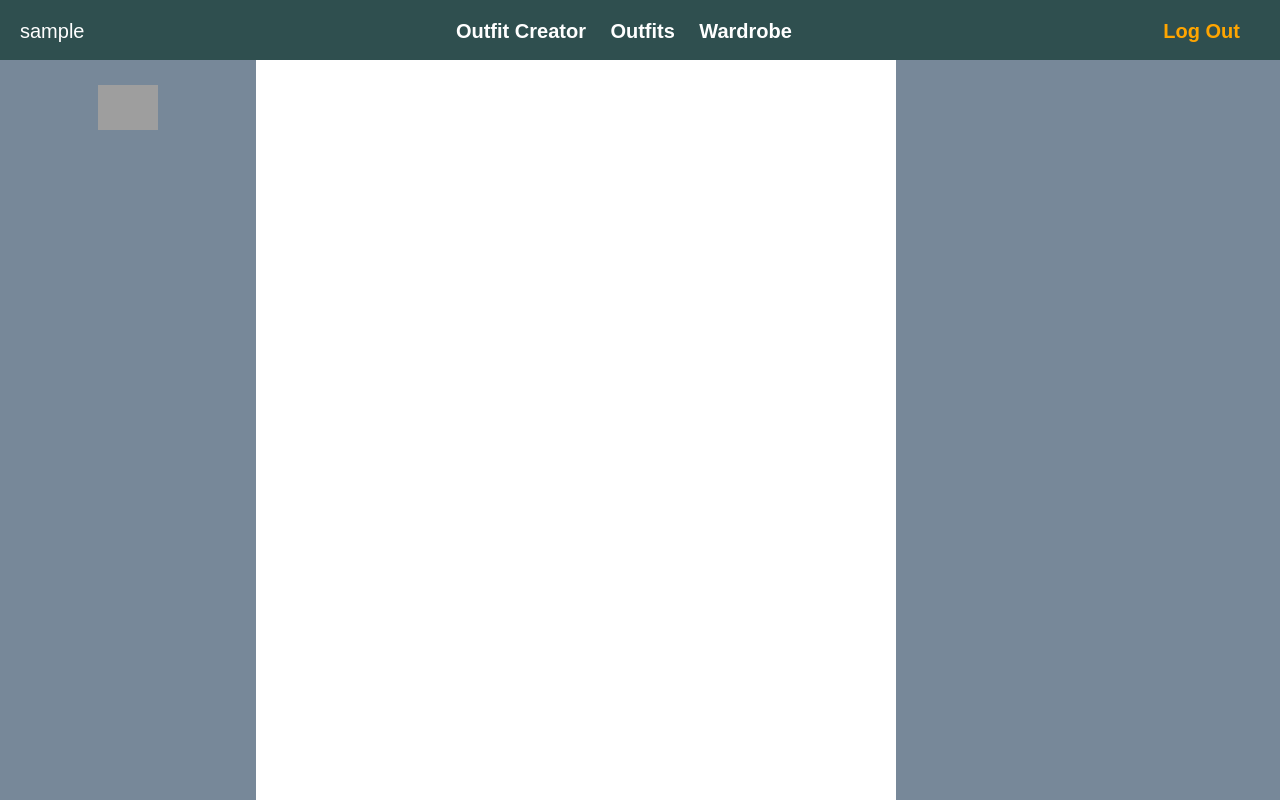
After one commit to hoangthienan95/FashionApp, a Flask app: template templates/outfit_creator.html in a window 1280 px wide. The commit adds this page. Run offline with Flask 2, Linux system fonts and the light colour scheme; the template is opened without the code that fills it: most values are stand-ins (such as "Sample title", 1, 10 or a date in 2020); parts of the project's set-up code (start-up, migrations or seed data) failed here and were passed over; grey boxes are pictures that could not be loaded.

Commit message:
Outfit creator

```diff
--- a/app.py
+++ b/app.py
@@ -148,7 +148,10 @@
         return redirect('/')
 
     user = db.session.query(User).filter(User.id == session[USER_ID_KEY]).one()
-    return render_template('', username=user.username)
+    return render_template('outfit_creator.html',
+                           username=user.username,
+                           user_wardrobe=user.wardrobe_items,
+                           categories=similarity.MERGED_CATEGORIES)
 
 
 @app.route('/api/add_outfit_item')
--- a/similarity.py
+++ b/similarity.py
@@ -22,6 +22,16 @@
 
 ITEM_METADATA_FILE_PATH = 'data/item_metadata.json'
 CATEGORIES_FILE_PATH = 'data/categories.csv'
+
+MERGED_CATEGORIES = [
+    'hats',
+    'tops',
+    'bottoms',
+    'all-body',
+    'shoes',
+    'bags',
+    'accessories'
+]
 
 
 def load_all_items(session: Session):
--- a/static/styles.css
+++ b/static/styles.css
@@ -10,6 +10,7 @@
 .form-container {
     width: auto;
     text-align: center;
+    margin-top: 50px;
 }
 
 .form-input {
@@ -30,7 +31,6 @@
 .nav {
     width: auto;
     height: 60px;
-    margin-bottom: 50px;
 
     text-align: center;
     background-color: darkslategray;
@@ -105,3 +105,64 @@
     width: 100px;
     margin: 20px;
 }
+
+
+/* ------------------------------ */
+
+.creator-container {
+    width: auto;
+    height: calc(100vh - 60px);
+    display: flex;
+    flex-direction: row;
+    justify-content: center;
+    align-items: flex-start;
+}
+
+.creator-wardrobe {
+    width: 20%;
+    height: 100%;
+
+    padding-top: 20px;
+    box-sizing: border-box;
+
+    background-color: lightslategray;
+
+    overflow: scroll;
+    text-align: center;
+}
+
+.creator-outfit {
+    width: 50%;
+    height: 100%;
+
+    text-align: center;
+}
+
+.creator-recommend {
+    width: 30%;
+    height: 100%;
+    background-color: lightslategray;
+}
+
+
+.creator-item-sm {
+    width: 60px;
+    margin: 5px;
+}
+
+.creator-item-lg {
+    width: 65px;
+    margin: 0;
+}
+
+.outfit-category {
+    width: auto;
+    max-width: 100%;
+    height: 75px;
+
+    white-space: nowrap;
+    overflow: scroll;
+}
+.outfit-category:first-child {
+    margin-top: 50px;
+}
--- /dev/null
+++ b/templates/outfit_creator.html
@@ -0,0 +1,22 @@
+{% extends 'nav_base.html' %}
+{% block title %}Creator{% endblock %}
+{% block page_content %}
+    <div class="creator-container">
+        <div class="creator-wardrobe" id="wardrobe">
+            {% for item in user_wardrobe %}
+                <img class="creator-item-sm" src="{{ item.get_path() }}" data-id="{{ item.id }}" data-category="{{ item.merged_category() }}">
+            {% endfor %}
+        </div>
+        <div class="creator-outfit" id="outfit">
+            {% for category in categories %}
+                <div class="outfit-category" data-category="{{ category }}">
+                </div>
+            {% endfor %}
+        </div>
+        <div class="creator-recommend" id="recommend">
+
+        </div>
+    </div>
+
+    <script src="/static/creator.js"></script>
+{% endblock %}
```
Also changed, not shown: static/creator.js (added, +56 -0 lines), tables.py (+8 -0 lines).
